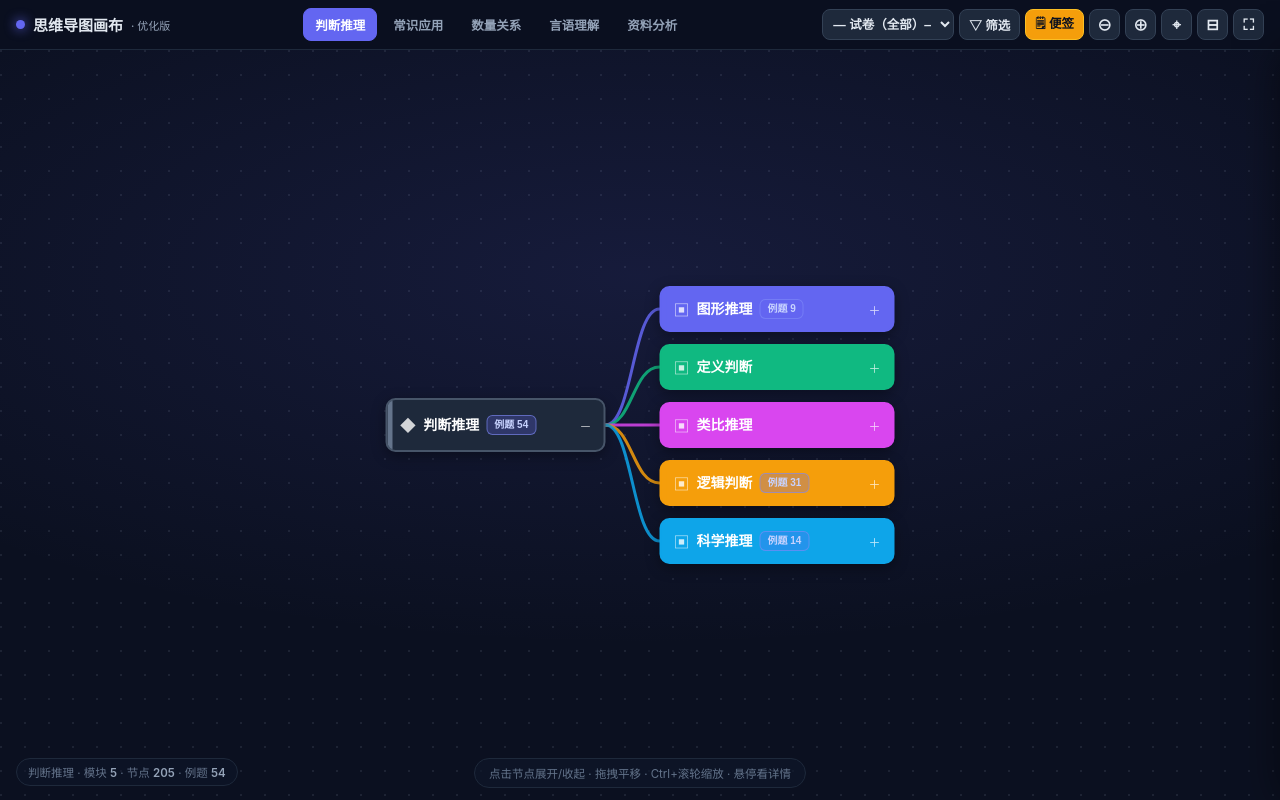
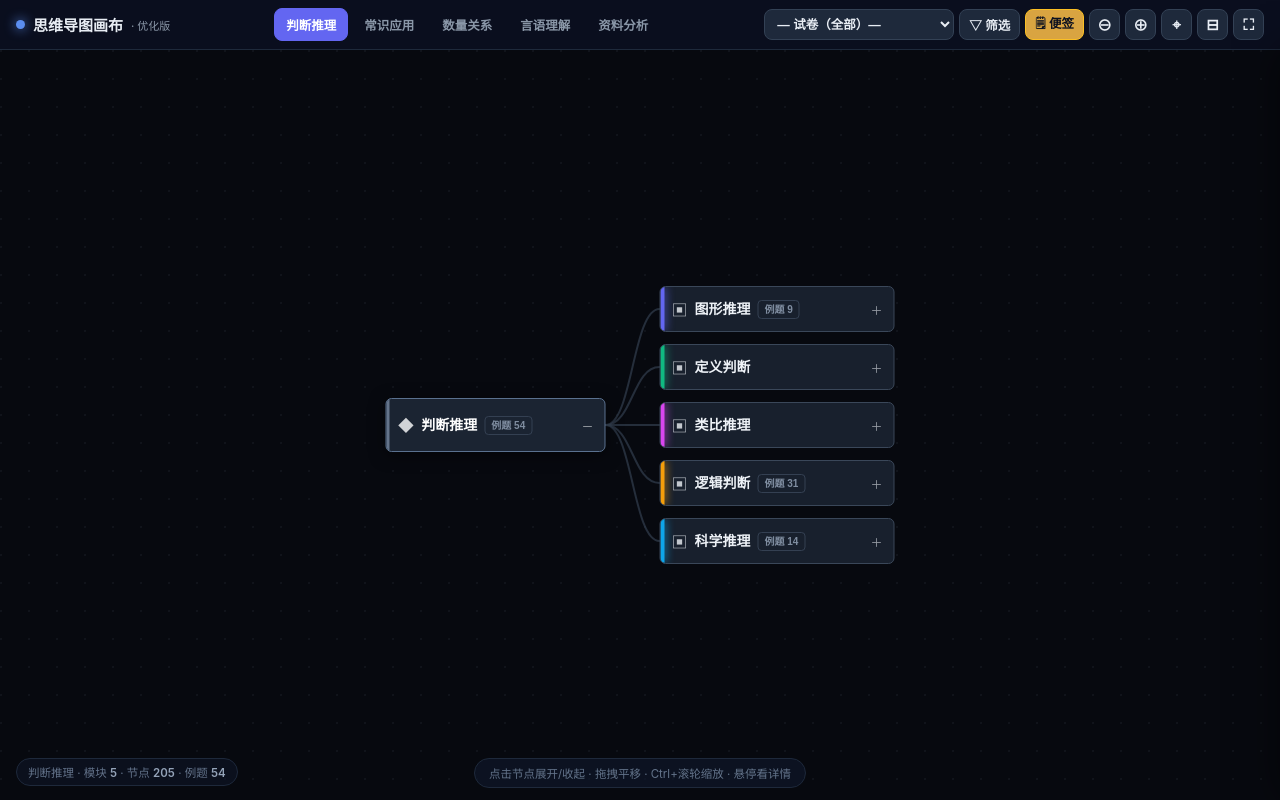
Before and after one commit to elvincccc/mindmap-canvas, a plain HTML site: page index.html in a window 1280 px wide. Drawn offline with Linux system fonts and the light colour scheme.

Commit message:
feat(canvas): 聚焦场视觉(去光晕/细色条/明度层级/焦点模式) + 试卷筛选器自适应宽度

```diff
--- a/index.html
+++ b/index.html
@@ -5,10 +5,11 @@
 <meta name="viewport" content="width=device-width, initial-scale=1.0"/>
 <title>思维导图画布 · 优化改良版</title>
 <style>
-/* ============ 主题变量：沿用原版深蓝 + 点阵背景 ============ */
+/* ============ 焦点场主题：纯黑底 + 层级明度 + 单一聚焦强调 ============ */
 :root{
-  --bg:#0b1020; --panel:rgba(15,23,42,.92); --panel-b:#334155;
-  --txt:#e2e8f0; --txt-dim:#94a3b8; --accent:#6366f1; --amber:#f59e0b;
+  --bg:#07090f; --panel:rgba(14,19,28,.94); --panel-b:#2b3646;
+  --txt:#e8edf4; --txt-dim:#8a97a8; --accent:#5b8def; --amber:#d9a441;
+  --node-bg:#131a25; --node-bd:#2c3748; --focus:#7aa2f7;
 }
 *{box-sizing:border-box}
 html,body{margin:0;height:100%;overflow:hidden}
@@ -33,12 +34,12 @@ body{font-family:'Inter','PingFang SC','Microsoft YaHei',system-ui,sans-serif;ba
 .subj-tab.on{color:#fff;background:var(--sc,#6366f1);border-color:var(--sc,#6366f1)}
 .tools{display:flex;gap:5px;align-items:center}
 .vol-select{
-  height:31px;max-width:132px;padding:0 6px;border-radius:8px;cursor:pointer;
+  height:31px;width:auto;min-width:150px;max-width:240px;padding:0 8px;border-radius:8px;cursor:pointer;
   background:#1e293b;color:var(--txt);border:1px solid #334155;
-  font-size:12.5px;font-weight:600;transition:.15s;
+  font-size:12.5px;font-weight:600;transition:border-color .15s,width .15s;
 }
 .vol-select:hover,.vol-select:focus{outline:none;border-color:var(--accent)}
-@media (max-width:820px){.vol-select{max-width:104px;font-size:11.5px}}
+@media (max-width:820px){.vol-select{min-width:132px;max-width:200px;font-size:11.5px}}
 .btn{
   height:31px;min-width:31px;padding:0 9px;border-radius:8px;cursor:pointer;font-size:12.5px;font-weight:600;
   background:#1e293b;color:var(--txt);border:1px solid #334155;transition:.15s;user-select:none;
@@ -51,35 +52,40 @@ body{font-family:'Inter','PingFang SC','Microsoft YaHei',system-ui,sans-serif;ba
 /* ---------- 画布视口 ---------- */
 #viewport{
   position:absolute;inset:50px 0 0;overflow:hidden;cursor:grab;
-  background-image:radial-gradient(120% 80% at 50% 30%,rgba(99,102,241,.13),transparent 62%),
-    radial-gradient(circle at 1px 1px,rgba(148,163,184,.13) 1px,transparent 0);
-  background-size:100% 100%,24px 24px;
+  background-image:radial-gradient(circle at 1px 1px,rgba(138,151,168,.075) 1px,transparent 0);
+  background-size:28px 28px;
 }
 #viewport.grabbing{cursor:grabbing}
 #stage{position:absolute;top:0;left:0;transform-origin:0 0}
 #edges{position:absolute;top:0;left:0;pointer-events:none;overflow:visible}
 #nodes{position:absolute;top:0;left:0}
 
-/* 节点：层级配色 + 徽标 */
+/* 节点：深色卡 + 层级明度；焦点模式靠 dim / on-path 表达 */
 .node{
-  position:absolute;display:flex;align-items:center;gap:7px;padding:0 12px;border-radius:10px;
-  cursor:pointer;user-select:none;box-shadow:0 4px 14px rgba(0,0,0,.35);overflow:hidden;
-  transition:box-shadow .15s,filter .15s;
+  position:absolute;display:flex;align-items:center;gap:7px;padding:0 11px;border-radius:6px;
+  cursor:pointer;user-select:none;overflow:hidden;
+  transition:opacity .22s ease,box-shadow .22s ease,border-color .22s ease,transform .22s ease;
 }
-.node:hover{filter:brightness(1.14);box-shadow:0 6px 22px rgba(0,0,0,.5)}
-.node .bar{position:absolute;left:0;top:0;height:100%;width:5px}
+.node:hover{box-shadow:0 4px 18px rgba(0,0,0,.55)}
+.node .bar{position:absolute;left:0;top:0;height:100%;width:3px} /* 模块识别色仅留 3px 细条 */
 .node .txt{line-height:1.25;overflow:hidden;white-space:nowrap;text-overflow:ellipsis}
 .node .badge{font-size:10px;font-weight:700;flex-shrink:0}
-.node .star{color:#fcd34d}
-.node .exn{color:#7dd3fc}
-.node .exp{margin-left:auto;flex-shrink:0;font-size:12px;opacity:.75}
+.node .star{color:#e0b451}
+.node .exn{color:#8fb6e8;font-variant-numeric:tabular-nums}
+.node .exp{margin-left:auto;flex-shrink:0;font-size:12px;opacity:.6}
 .node .ex-open-btn{
-  flex-shrink:0;padding:1px 7px;border-radius:6px;cursor:pointer;font-size:10px;font-weight:700;line-height:16px;
-  background:rgba(99,102,241,.25);color:#c7d2fe;border:1px solid rgba(129,140,248,.6);
+  flex-shrink:0;padding:1px 6px;border-radius:4px;cursor:pointer;font-size:10px;font-weight:600;line-height:15px;
+  background:transparent;color:#7f8da0;border:1px solid #344052;
 }
-.node .ex-open-btn:hover{background:rgba(99,102,241,.45);color:#fff}
-.node.focus{outline:2px solid #818cf8;outline-offset:1px}
+.node .ex-open-btn:hover{background:var(--focus);color:#07090f;border-color:var(--focus)}
+/* 焦点模式：非路径变暗后退 */
+#nodes.focusing .node{opacity:.3;filter:saturate(.5)}
+#nodes.focusing .node.on-path{opacity:1;box-shadow:0 0 0 1px var(--focus),0 0 20px rgba(122,162,247,.28)}
+#nodes.focusing .node.on-path.current{box-shadow:0 0 0 2px var(--focus),0 0 30px rgba(122,162,247,.45)}
+.node.focus{outline:none}
 .node.hit-done{opacity:.62}
+#edges.focusing path{opacity:.12!important}
+#edges.focusing path.on-path{opacity:.95!important;stroke:var(--focus)!important;stroke-width:2.6!important;stroke-dasharray:none!important}
 
 .panel-title{font-size:11px;font-weight:700;letter-spacing:.12em;color:var(--txt-dim);text-transform:uppercase;margin-bottom:9px}
 /* 分段控制器（题源 / 对错）：纯文字按钮，无圆点无计数 */
@@ -442,6 +448,7 @@ const nodesBox=document.getElementById('nodes'),edgesSvg=document.getElementById
 const hoverCard=document.getElementById('hoverCard');
 
 let rootNode=null,focusNode=null,scale=1,tx=40,ty=40;
+let focusPath=[]; /* 焦点模式：根→当前节点的路径节点数组 */
 let dragging=false,lastX=0,lastY=0,moved=false,pinchDist=0,lastEdges=[];
 let EXFILTER='all',EXSRC='all';
 let EXVOL='';   // 试卷筛选（卷名，''=全部）；不做持久化
@@ -517,10 +524,9 @@ function pathForRect(pr,cr,sRect,sc,color,level){
   const dx=Math.max(24,(x2-x1)*.5);
   const p=document.createElementNS(ns,'path');
   p.setAttribute('d',`M ${x1} ${y1} C ${x1+dx} ${y1}, ${x2-dx} ${y2}, ${x2} ${y2}`);
-  p.setAttribute('fill','none');p.setAttribute('stroke',PALETTE[color]||'#475569');
-  p.setAttribute('stroke-width',level<=1?3:(level>=3?1.6:2));
-  p.setAttribute('stroke-linecap','round');p.setAttribute('opacity',level<=1?.85:.6);
-  if(level>=3)p.setAttribute('stroke-dasharray','5 4');
+  p.setAttribute('fill','none');p.setAttribute('stroke','#3a4759'); /* 连线统一冷灰，静息时退为背景 */
+  p.setAttribute('stroke-width',level<=1?2:(level>=3?1.2:1.5));
+  p.setAttribute('stroke-linecap','round');p.setAttribute('opacity',level<=1?.6:.42);
   return p;
 }
 function drawEdges(list){
@@ -531,11 +537,11 @@ function drawEdges(list){
   });
 }
 function nodeStyle(n){
-  const c=PALETTE[n.color]||'#64748b';
-  if(n.level===0)return`background:#1e293b;color:#fff;border:2px solid #475569;`;
-  if(n.level===1)return`background:${c};color:#fff;border:2px solid ${c};`;
-  if(n.level===2)return`background:${c}22;color:#e2e8f0;border:1.5px solid ${c};`;
-  return`background:rgba(15,23,42,.78);color:#cbd5e1;border:1px dashed ${c};`;
+  /* 层级靠明度递进，不再靠模块色铺满；模块色交给左侧 3px 色条 */
+  if(n.level===0)return`background:#1b2432;color:#fff;border:1.5px solid #5a718f;box-shadow:0 3px 16px rgba(0,0,0,.5);`;
+  if(n.level===1)return`background:#18202d;color:#eef2f7;border:1px solid #3a4759;`;
+  if(n.level===2)return`background:#131a25;color:#c7d2df;border:1px solid #2b3646;`;
+  return`background:#0d121a;color:#8f9bab;border:1px solid #222c3a;`;
 }
 /* 渲染 */
 function render(){
@@ -550,7 +556,10 @@ function render(){
     el.style.cssText=nodeStyle(n)+`left:${n._x}px;top:${n._y-n._h/2}px;width:${n._w}px;height:${n._h}px;`;
     el.title=n.name;
     const c=PALETTE[n.color]||'#64748b';
-    const bar=document.createElement('span');bar.className='bar';bar.style.background=c;el.appendChild(bar);
+    const bar=document.createElement('span');bar.className='bar';bar.style.background=c;
+    if(n.level===1){bar.style.width='4px';bar.style.boxShadow='0 0 10px '+c;} /* 一级模块：色条加宽+微光，保留识别 */
+    if(n.level>=2)bar.style.opacity='.5'; /* 深层色条弱化，避免密集噪声 */
+    el.appendChild(bar);
     if(n.star){const s=document.createElement('span');s.className='badge star';s.textContent='★';el.appendChild(s)}
     const ico=document.createElement('span');ico.style.cssText='opacity:.8;flex-shrink:0';
     ico.textContent=n.level===0?'◆':n.level===1?'▣':n.level===2?'●':'·';el.appendChild(ico);
@@ -566,10 +575,12 @@ function render(){
       el.appendChild(eb);
     }
     if(n.children.length){const ex=document.createElement('span');ex.className='exp';ex.textContent=n._open?'－':'＋';el.appendChild(ex)}
+    el._nodeRef=n;
     el.addEventListener('click',e=>{
       e.stopPropagation();if(moved){moved=false;return}
+      setFocus(n); /* 焦点模式：高亮根→当前路径 */
       if(n.children.length){
-        focusNode=n;const before=nodeScreenPos(n);n._open=!n._open;render();const after=nodeScreenPos(n);
+        const before=nodeScreenPos(n);n._open=!n._open;render();const after=nodeScreenPos(n);
         tx+=before.x-after.x;ty+=before.y-after.y;applyTransform();
       }
     });
@@ -579,7 +590,35 @@ function render(){
     n._el=el;nodesBox.appendChild(el);
     if(n.children.length&&n._open)n.children.forEach(ch=>{edgeList.push([n,ch]);walk(ch)});
   }
-  walk(rootNode);lastEdges=edgeList;drawEdges(edgeList);
+  walk(rootNode);lastEdges=edgeList;drawEdges(edgeList);applyFocus();
+}
+/* ===== 焦点模式：高亮根→当前路径，其余退暗 ===== */
+function pathOf(n){const p=[];let c=n;while(c){p.unshift(c);c=c._parent}return p}
+function applyFocus(){
+  const on=focusPath.length>0;
+  nodesBox.classList.toggle('focusing',on);
+  edgesSvg.classList.toggle('focusing',on);
+  if(!on)return;
+  const set=new Set(focusPath);
+  nodesBox.querySelectorAll('.node').forEach(el=>{
+    const nd=el._nodeRef;
+    if(nd&&set.has(nd)){el.classList.add('on-path');if(nd===focusPath[focusPath.length-1])el.classList.add('current')}
+  });
+  // 连线：父子都在路径上才点亮
+  Array.from(edgesSvg.querySelectorAll('path')).forEach((p,i)=>{
+    const pair=lastEdges[i];
+    if(pair&&set.has(pair[0])&&set.has(pair[1]))p.classList.add('on-path');
+  });
+}
+function setFocus(n){
+  focusPath=pathOf(n);focusNode=n;applyFocus();
+}
+function clearFocus(){
+  if(!focusPath.length)return;
+  focusPath=[];focusNode=null;
+  nodesBox.classList.remove('focusing');edgesSvg.classList.remove('focusing');
+  nodesBox.querySelectorAll('.node').forEach(el=>el.classList.remove('on-path','current'));
+  edgesSvg.querySelectorAll('path').forEach(p=>p.classList.remove('on-path'));
 }
 /* hover 预览 */
 function showHover(n){
@@ -814,7 +853,9 @@ function centerOn(n){const vw=viewport.clientWidth,vh=viewport.clientHeight;tx=v
 function zoom(f,px,py){const nw=Math.min(Math.max(scale*f,.15),2.5);if(px!==undefined){tx=px-((px-tx)/scale)*nw;ty=py-((py-ty)/scale)*nw}scale=nw;applyTransform()}
 
 /* 事件：拖拽/缩放/触屏 */
-viewport.addEventListener('mousedown',e=>{dragging=true;moved=false;lastX=e.clientX;lastY=e.clientY;viewport.classList.add('grabbing')});
+viewport.addEventListener('mousedown',e=>{dragging=true;moved=false;lastX=e.clientX;lastY=e.clientY;viewport.classList.add('grabbing');
+  if(!e.target.closest('.node'))clearFocus(); /* 点空白退出焦点模式 */
+});
 window.addEventListener('mousemove',e=>{if(!dragging)return;const dx=e.clientX-lastX,dy=e.clientY-lastY;if(Math.abs(dx)+Math.abs(dy)>3)moved=true;tx+=dx;ty+=dy;lastX=e.clientX;lastY=e.clientY;applyTransform()});
 window.addEventListener('mouseup',()=>{dragging=false;viewport.classList.remove('grabbing')});
 viewport.addEventListener('wheel',e=>{if(!e.ctrlKey)return;e.preventDefault();const r=viewport.getBoundingClientRect();zoom(e.deltaY<0?1.12:.89,e.clientX-r.left,e.clientY-r.top)},{passive:false});
@@ -934,7 +975,24 @@ function fillVolSelect(){
   /* 当前卷在新科目不存在则回「全部」，不保留偏好 */
   if(EXVOL && cnt[EXVOL]===undefined) EXVOL='';
   sel.value=EXVOL;
+  fitVolSelect(sel);
 }
+/* 按最长选项实测文本宽度设定下拉框宽度，避免试卷名被截断 */
+function fitVolSelect(sel){
+  if(!sel||!sel.options||!sel.options.length)return;
+  const cs=getComputedStyle(sel);
+  const cv=fitVolSelect._cv||(fitVolSelect._cv=document.createElement('canvas').getContext('2d'));
+  cv.font=`${cs.fontWeight} ${cs.fontSize} ${cs.fontFamily}`;
+  let maxW=0;
+  for(const o of sel.options){const w=cv.measureText(o.textContent).width;if(w>maxW)maxW=w}
+  const pad=(parseFloat(cs.paddingLeft)||0)+(parseFloat(cs.paddingRight)||0);
+  const arrow=24;   // 原生下拉箭头占位
+  const border=2;
+  const want=Math.ceil(maxW+pad+arrow+border)+6;   // +6 留渲染余量，防不同字体截断
+  const lo=parseFloat(cs.minWidth)||0, hi=parseFloat(cs.maxWidth)||1e4;
+  sel.style.width=Math.max(lo,Math.min(hi,want))+'px';
+}
+window.addEventListener('resize',()=>{const s=document.getElementById('volSelect');if(s)fitVolSelect(s)});
 function applyVol(v){
   EXVOL=v||'';
   clearExCache();render();
@@ -971,6 +1029,7 @@ document.getElementById('btnFit').onclick=fitView;
 document.getElementById('btnCenter').onclick=()=>centerOn(rootNode);
 /* 全部收起 / 全部展开 */
 function setAllOpen(open){
+  focusPath=[];focusNode=null;    // 展开/收起全部时退出焦点模式
   (function rec(n){n.children.forEach(c=>{c._open=open;rec(c)})})(rootNode);
   rootNode._open=true;            // 根节点保持展开，否则整棵树不可见
   render();fitView();
```
